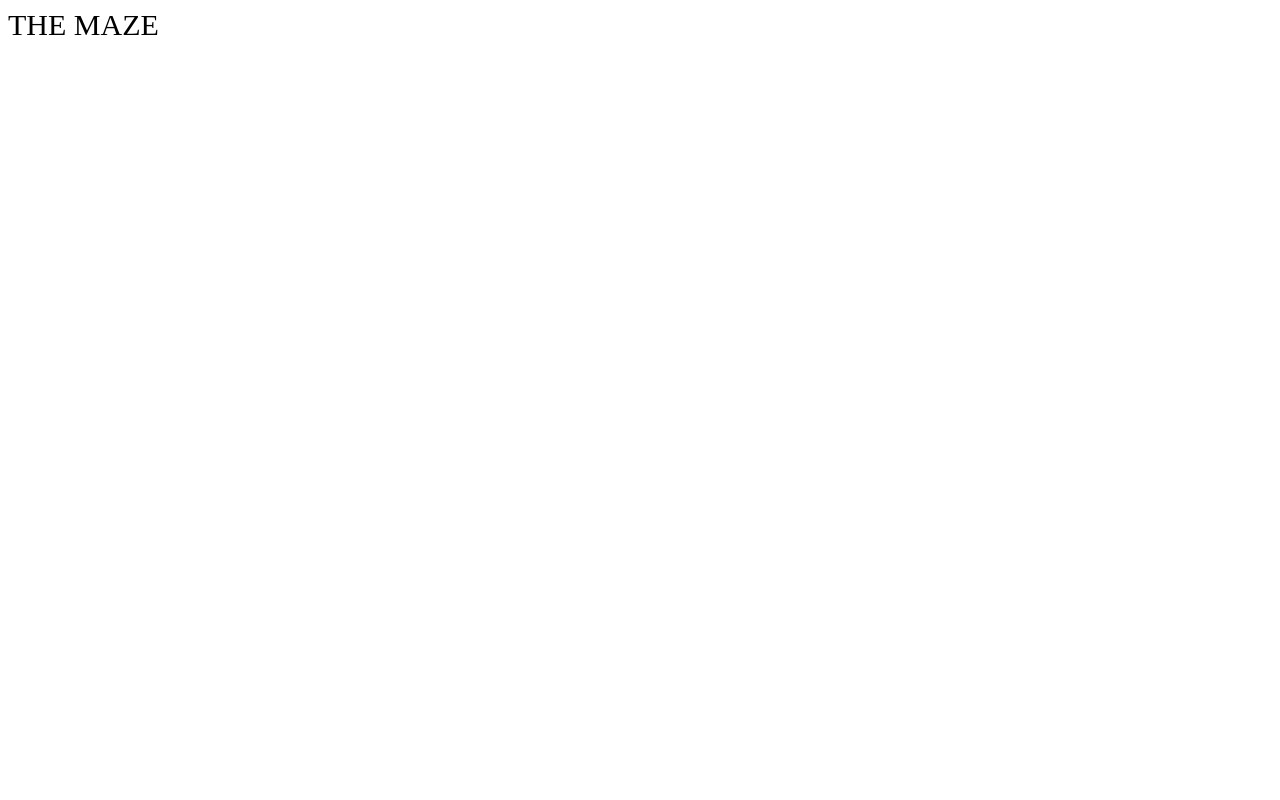
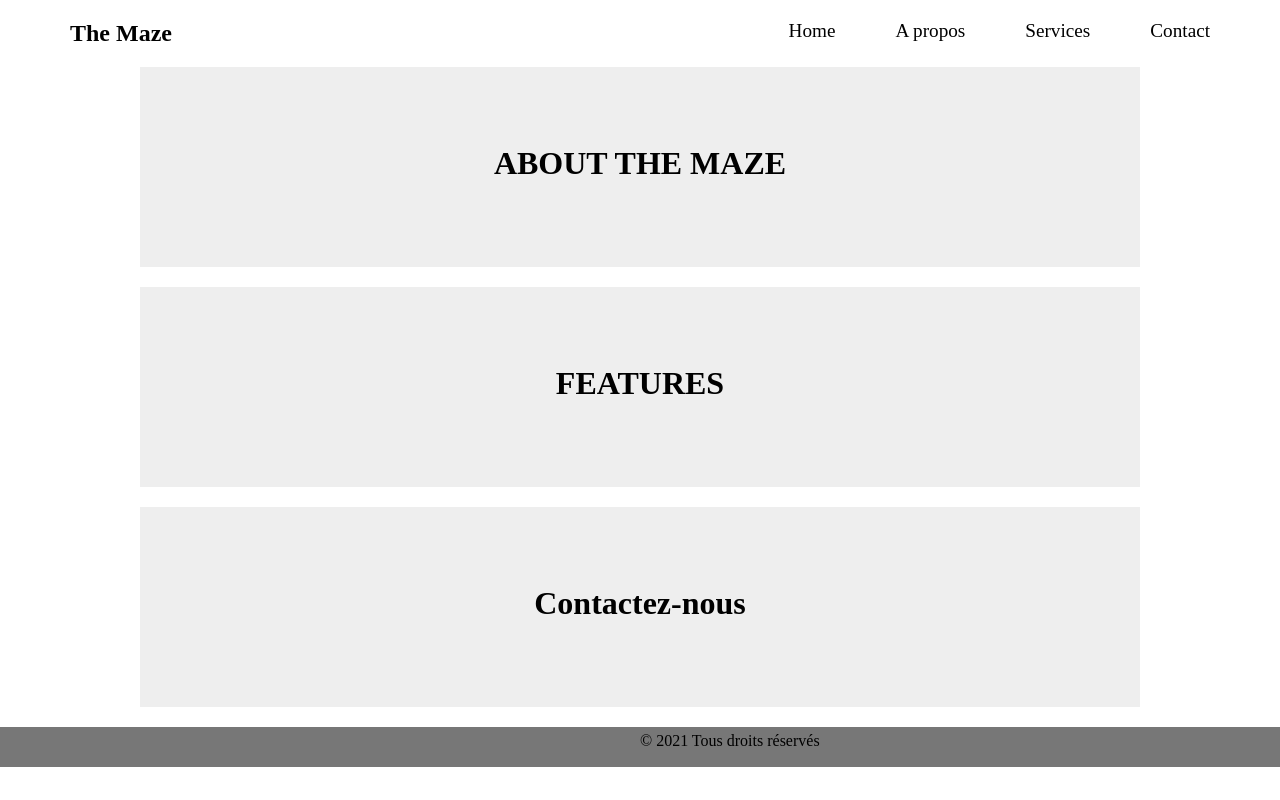
Before and after one commit to saintbassanaga/The-Maze, a plain HTML site: page index.html in a window 1280 px wide. Drawn offline with Linux system fonts and the light colour scheme.

Commit message:
My landing page structure .

```diff
--- a/app.css
+++ b/app.css
@@ -1,3 +1,96 @@
-.title{
-    font-size: 30px;
+* {
+    margin: 0;
+    padding: 0;
+    box-sizing: border-box;
 }
+
+.heros,
+.apropos,
+.services,
+.contact {
+    max-width: 1000px;
+    margin: 0 auto;
+    margin-bottom: 20px;
+}
+
+.en-tete {
+    padding: 0 70px;
+    display: flex;
+    align-content: center;
+    justify-content: space-between;
+    margin-top: 20px;
+    margin-bottom: 20px;
+}
+
+.nav {
+    display: flex;
+    align-content: center;
+    justify-content: center;
+    gap: 60px;
+    list-style-type: none;
+}
+
+.nav li a {
+    text-decoration: none;
+    color: black;
+    font-size: 1.2rem;
+}
+
+
+.heros {
+    background-color: #eee;
+    height: 200px;
+}
+
+.heros h1 {
+    display: flex;
+    align-items: center;
+    justify-content: center;
+    line-height: 6;
+}
+
+.apropos {
+    background-color: #eee;
+    height: 200px;
+}
+
+.apropos h1 {
+    display: flex;
+    align-items: center;
+    justify-content: center;
+    line-height: 6;
+}
+
+.services {
+    background-color: #eee;
+    height: 200px;
+}
+
+.services h1 {
+    display: flex;
+    align-items: center;
+    justify-content: center;
+    line-height: 6;
+}
+
+.contact {
+    background-color: #eee;
+    height: 200px;
+}
+
+.contact h1 {
+    display: flex;
+    align-items: center;
+    justify-content: center;
+    line-height: 6;
+}
+
+.pied-de-page {
+    background-color: #777;
+    height: 40px;
+}
+
+.pied-de-page p {
+    margin-left: 50%;
+    line-height: 1.7;
+}
--- a/index.html
+++ b/index.html
@@ -1,12 +1,37 @@
-<!DOCTYPE html>
+<!doctype html>
 <html lang="en">
-  <head>
-    <title>The Maze : 2D Game</title>
-    <link rel="stylesheet" href="app.css">
-  </head>
-  <body>
-    <nav>
-      <div class= "title">THE MAZE</div>
-    </nav>
-  </body>
+<head>
+    <meta charset="UTF-8">
+    <meta name="viewport"
+          content="width=device-width, user-scalable=no, initial-scale=1.0, maximum-scale=1.0, minimum-scale=1.0">
+    <meta http-equiv="X-UA-Compatible" content="ie=edge">
+  <link rel="stylesheet" href="app.css">
+    <title>The Maze: 2D Game</title>
+</head>
+<body>
+<div class="en-tete">
+  <h2 class="logo">The Maze</h2>
+
+  <ul class="nav">
+    <li><a href="">Home</a></li>
+    <li><a href="">A propos</a></li>
+    <li><a href="">Services</a></li>
+    <li><a href="">Contact</a></li>
+  </ul>
+</div>
+
+<div class="heros">
+  <h1>ABOUT THE MAZE</h1>
+</div>
+<div class="apropos">
+  <h1>FEATURES</h1>
+</div>
+<div class="contact">
+  <h1>Contactez-nous</h1>
+</div>
+<div class="pied-de-page">
+  <p>&copy; 2021 Tous droits réservés</p>
+</div>
+
+</body>
 </html>
```
